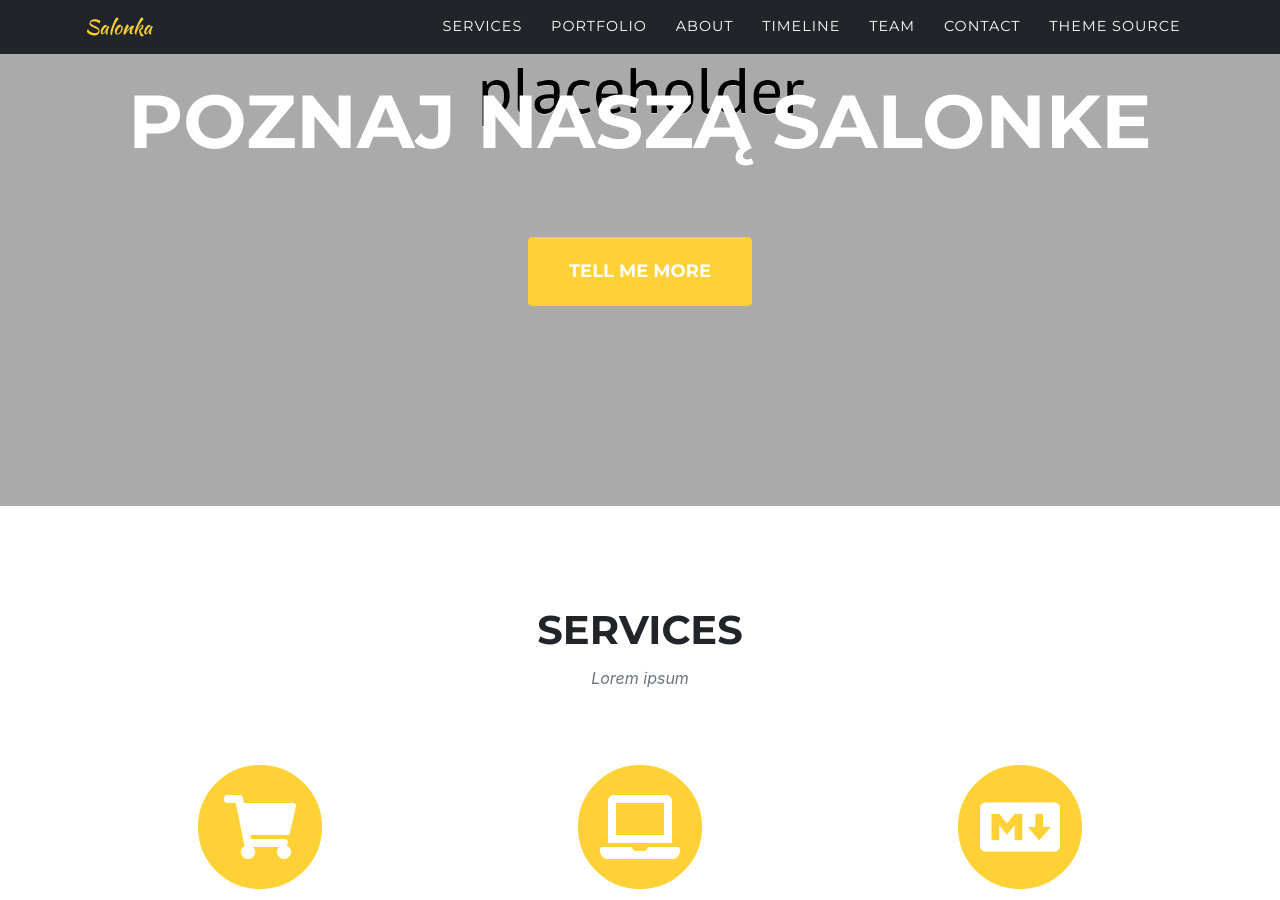
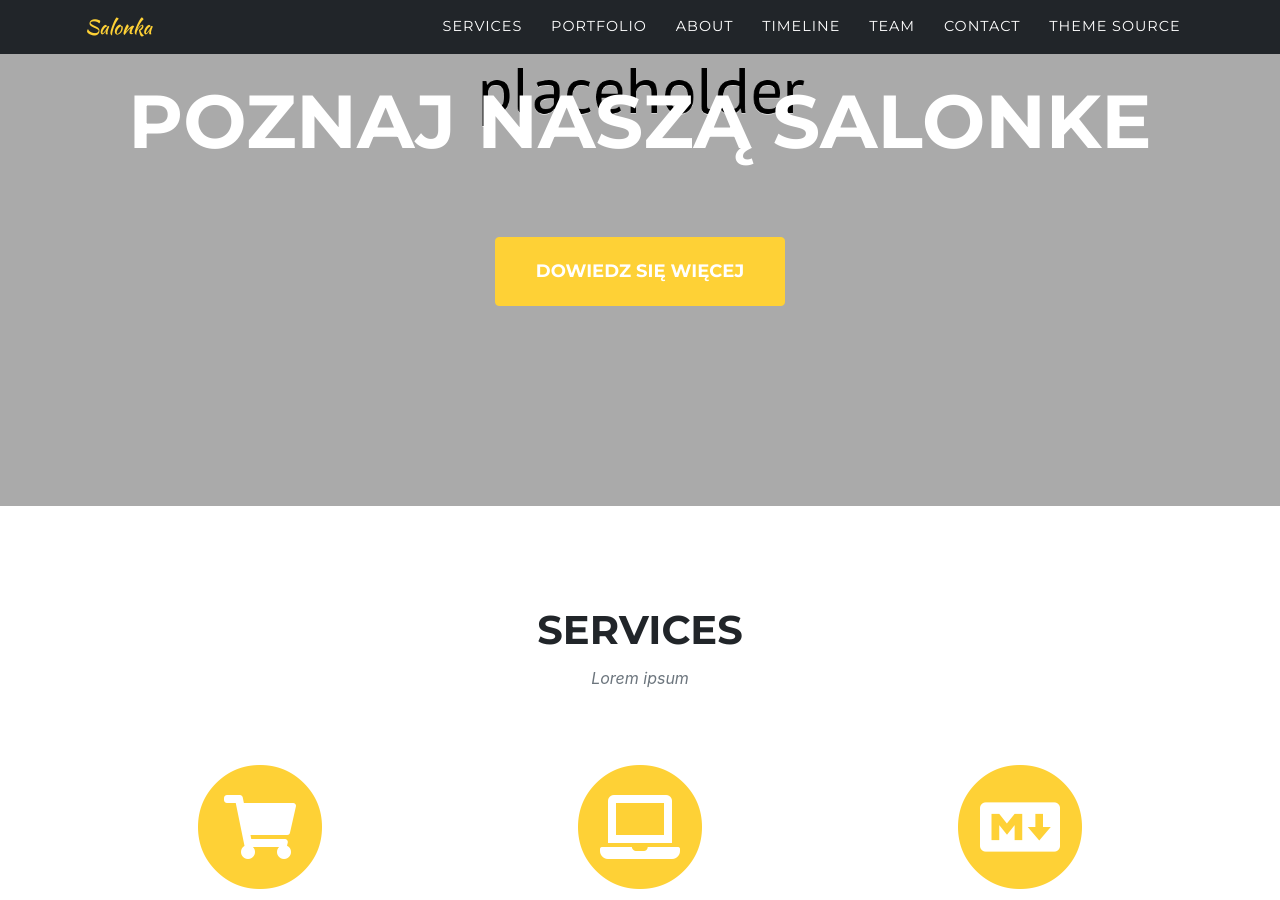
Before and after one commit to stackbit-projects/salonka-084cf, a Jekyll site: the page built from index.md, in a window 1280 px wide and 900 px high, scrolled down 339 px. Built offline with Jekyll 4.4.1, drawn with Linux system fonts in a browser that asks for light colours; some web fonts are replaced.

Commit message:
sitetext.yml: changed

```diff
--- a/_data/sitetext.yml
+++ b/_data/sitetext.yml
@@ -13,7 +13,7 @@ en: &DEFAULT_EN
   header:
     title: Jedź z nami na Wesele!
     text: Poznaj naszą salonke
-    button: Tell Me More
+    button: Dowiedz się więcej
     buttonlink: "#services"
 
   services:
```
